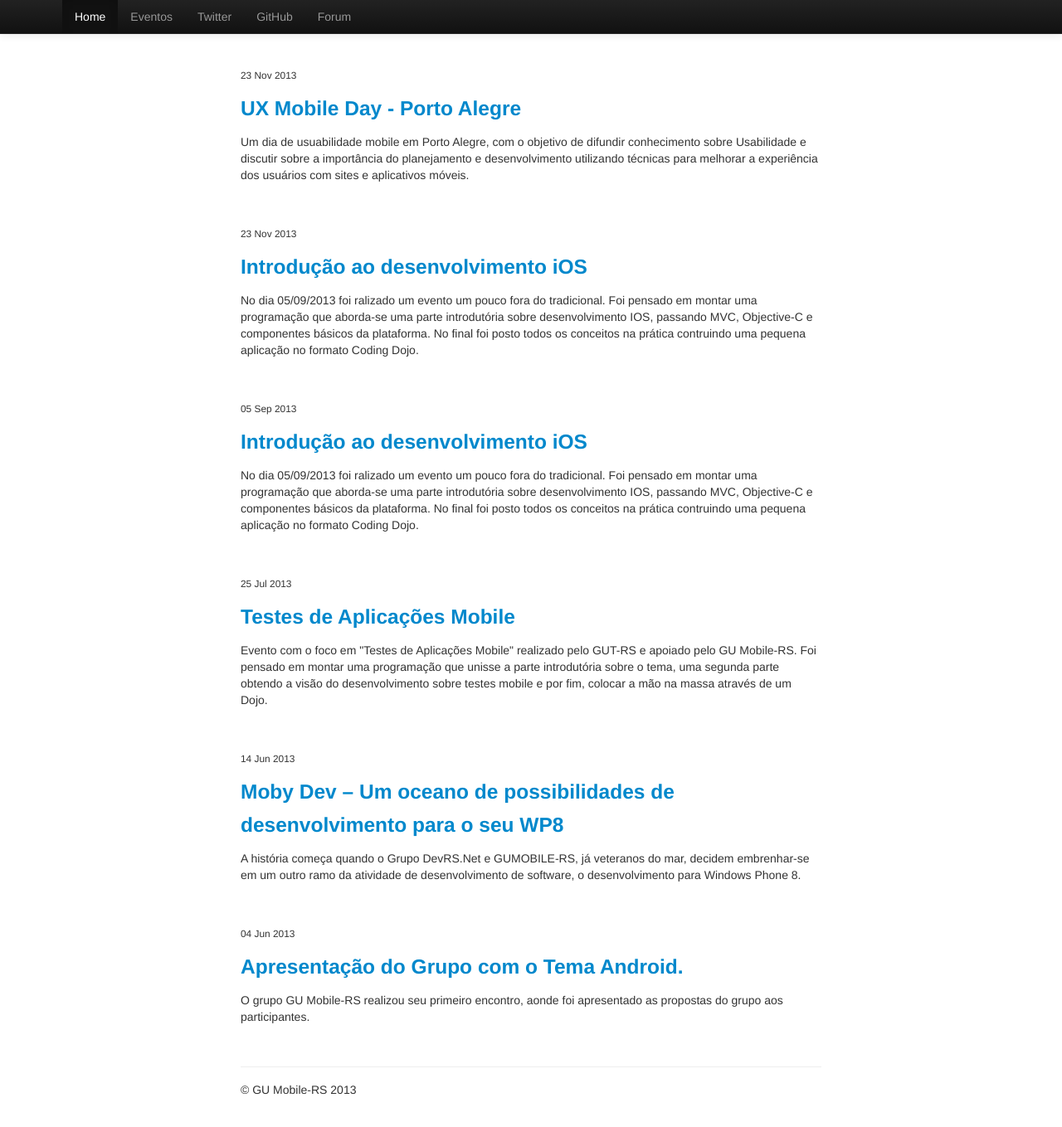
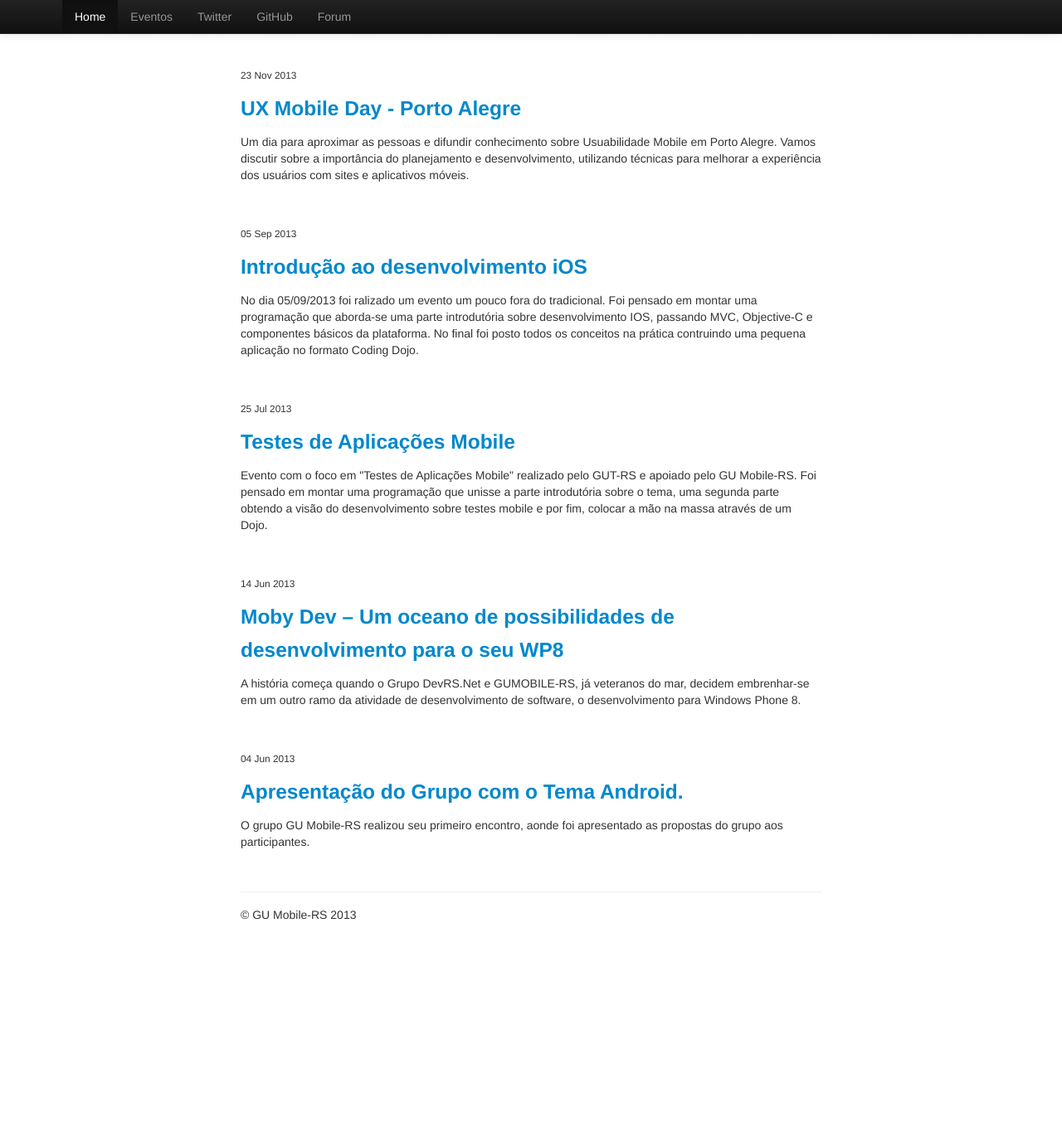
Before and after one commit to vameri/gumobilers.github.com, a Jekyll site: the page built from events/index.html, in a window 1280 px wide and 1374 px high. Shown: the top 1359 px of the window at 83% size. Built offline with Jekyll 4.4.1, drawn with Linux system fonts in a browser that asks for light colours.

Commit message:
update post ux

```diff
--- a/_posts/2013-11-23-ux-day-portoalegre.html
+++ /dev/null
@@ -1,48 +0,0 @@
----
-layout: default
-title: Introdução ao desenvolvimento iOS
-description: No dia 05/09/2013 foi ralizado um evento um pouco fora do tradicional. Foi pensado em montar uma programação que aborda-se uma parte introdutória sobre desenvolvimento IOS, passando MVC, Objective-C e componentes básicos da plataforma. No final foi posto todos os conceitos na prática contruindo uma pequena aplicação no formato Coding Dojo.
----
-<div class="row">
-  	<h3>UX Day - Porto Alegre.</h3>
-  	{% include share.html %}
-  	<p>&nbsp;</p>
-  	<p>No dia 05/09/2013 foi ralizado um evento um pouco fora do tradicional.</p>
-	<p>Foi pensado em montar uma programação que aborda-se uma parte introdutória sobre desenvolvimento IOS, passando MVC, Objective-C e componentes básicos da plataforma. No final foi posto todos os conceitos na prática contruindo uma pequena aplicação no formato Coding Dojo.</p>
-	<hr>
-
-	<h3>Pré-requisitos:</h3>
-	<p>Conhecimentos de lógica de programação.</p>
-
-	<hr>
-
-	<h3>Grade do evento</h3>
-
-	<ul>
-		<li><strong>18:45 – 19:15</strong> - Credenciamento</li>
-		<li><strong>19:15 – 19:20</strong> - Aberturav
-		<li><strong>19:30 – 20:10</strong> - Introdução ao desenvolvimento iOS</li>
-		<li><strong>20:15 – 20:55</strong> - Componentes básicos do iOS.</li>
-		<li><strong>21:00 – 22:00</strong> - Coding Dojo</li>
-		<li><strong>22:00 – 22:30</strong> - Coffee + Network</li>
-	</ul>
-	<hr>
-
-	<h3>Tópicos e resumo das palestras</h3>
-	<br>
-
-	<h4>MVC e Objective-C</h4>
-	<p>Introdução ao desenvolvimento iOS apresentando as bases do sistema, como o sistema operacional está estruturado, o que é MVC e uma breve introdução sobre o Objective-C, que é a linguagem de programação utilizada na IDE de desenvolvimento da Apple, apresentando métodos, variáveis de instância, propriedades e alguns objetos nativos do framework básico do iOS o Foundation.</p>
-	<hr>
-
-	<h3>Palestrantes:</h3>
-	<br>
-
-	<h4>Alan Velasques Santos</h4>
-	<p>Apresentação pessoal: Bolsista de mestrado pela UFRGS, possui graduação em Ciência da Computação pela UNIFRA (2013). Desenvolvedor PHP há mais de 5 anos, a dois utilizando CodeIgniter. Desenvolvedor mobile iOS com vários cursos na área. Experiência em Front-End com JQuery, CSS, HTML visando também layouts responsivos e mobile.</p>
-	<hr>
-
-	<h4>Eduardo Costa</h4>
-	<p>Co-fundador da Craftbox, uma startup que cria produtos que facilitem a vida das pessoas com soluções praticas e com foco no conteúdo. Desenvolveu o Movie Showtime, aplicativo mobile com mais de 500 mil usuários.</p>
-
-</div>
--- a/_posts/2013-11-23-ux-mobile-day-portoalegre.html
+++ b/_posts/2013-11-23-ux-mobile-day-portoalegre.html
@@ -1,24 +1,27 @@
 ---
 layout: default
 title: UX Mobile Day - Porto Alegre
-description: Um dia de usuabilidade mobile em Porto Alegre, com o objetivo de difundir conhecimento sobre Usabilidade e discutir sobre a importância do planejamento e desenvolvimento utilizando técnicas para melhorar a experiência dos usuários com sites e aplicativos móveis.
+description: Um dia para aproximar as pessoas e difundir conhecimento sobre Usuabilidade Mobile em Porto Alegre. Vamos discutir sobre a importância do planejamento e desenvolvimento, utilizando técnicas para melhorar a experiência dos usuários com sites e aplicativos móveis.
 ---
 <div class="row">
   	<h3>UX Mobile Day - Porto Alegre.</h3>
   	{% include share.html %}
   	<p>&nbsp;</p>
 
-	<p>Um dia de usuabilidade mobile em Porto Alegre, com o objetivo de difundir conhecimento sobre Usabilidade e discutir sobre a importância do planejamento e desenvolvimento utilizando técnicas para melhorar a experiência dos usuários com sites e aplicativos móveis.</p>
+  	<p>
+  		<img src="assets/img/ux-day/topo_ux.png">
+  	</p>
 
-	<br>
-	<p><a href="" class="btn btn-large">Faça sua incrição</a></p>
-	<hr>
+	<p>Um dia para aproximar as pessoas e difundir conhecimento sobre Usuabilidade Mobile em Porto Alegre. Vamos discutir sobre a importância do planejamento e desenvolvimento, utilizando técnicas para melhorar a experiência dos usuários com sites e aplicativos móveis.</p>
 
-	<h3>Motivação do Evento:</h3>
-	<p>A crescente popularização de dispositivos móveis tem revolucionado a vida das pessoas. E com isso, cresce a demanda por sites e aplicativos que atendam as necessidades de todos e diariamente. Centenas de soluções são lançadas diariamente, mas entre tantas opções, o que leva um usuário à escolha? O que faz ele permanecer utilizando a mesma solução?<p>
-
-	<p>Facilidade de uso!</p>
-	<hr>
+	<div class="span6">
+		<img src="assets/img/ux-day/ux_phone.png">
+	</div>
+	<div class="span6">
+		<h3>Centenas de soluções são lançadas diariamente, mas entre tantas opções, o que leva um usuário à escolha? <br> O que faz ele permanecer utilizando a mesma solução?</h3>
+		<h1>Facilidade de Uso!</h1>
+		<a href="" class="btn btn-large">INSCREVA-SE</a>
+	</div>
 
 	<h3>Público-alvo:</h3>
 	<p>Desenvolvedores, Designers, Estudantes e Empreendedores que veem futuro na área e/ou buscam expandir seus conhecimentos.</p>
@@ -27,34 +30,51 @@
 	<h3>Solidário:</h3>
 	<p>A inscrição para será 2kg de alimentos não-perecíveis que serão doados a instituições de amparo social.</p>
 	<hr>
-	<!--
+
 	<h3>Grade do evento</h3>
 
 	<ul>
-		<li><strong>18:45 – 19:15</strong> - Credenciamento</li>
-		<li><strong>19:15 – 19:20</strong> - Aberturav
-		<li><strong>19:30 – 20:10</strong> - Introdução ao desenvolvimento iOS</li>
-		<li><strong>20:15 – 20:55</strong> - Componentes básicos do iOS.</li>
-		<li><strong>21:00 – 22:00</strong> - Coding Dojo</li>
-		<li><strong>22:00 – 22:30</strong> - Coffee + Network</li>
+		<li><strong>13:30 – 14:00</strong> - Credenciamento e Abertura</li>
+		<li><strong>14:00 – 15:00</strong> - Palestra de Renato Rosa
+		<li><strong>15:00 – 15:40</strong> - Palestra de Pedro Belleza</li>
+		<li><strong>14:40 – 16:10</strong> - Coffee + Network</li>
+		<li><strong>16:10 – 16:40</strong> - Em definição</li>
+		<li><strong>16:50 – 17:40</strong> - Usabilidade Mobile - Testes ágeis na prática - Marcelo Morais</li>
+		<li><strong>17:40 – 18:00</strong> - Encerramento e Sorteios</li>
 	</ul>
 	<hr>
 
-	<h3>Tópicos e resumo das palestras</h3>
-	<br>
-
-	<h4>MVC e Objective-C</h4>
-	<p>Introdução ao desenvolvimento iOS apresentando as bases do sistema, como o sistema operacional está estruturado, o que é MVC e uma breve introdução sobre o Objective-C, que é a linguagem de programação utilizada na IDE de desenvolvimento da Apple, apresentando métodos, variáveis de instância, propriedades e alguns objetos nativos do framework básico do iOS o Foundation.</p>
-	<hr>
-
-	<h3>Palestrantes:</h3>
-	<br>
-
-	<h4>Alan Velasques Santos</h4>
-	<p>Apresentação pessoal: Bolsista de mestrado pela UFRGS, possui graduação em Ciência da Computação pela UNIFRA (2013). Desenvolvedor PHP há mais de 5 anos, a dois utilizando CodeIgniter. Desenvolvedor mobile iOS com vários cursos na área. Experiência em Front-End com JQuery, CSS, HTML visando também layouts responsivos e mobile.</p>
-	<hr>
-
-	<h4>Eduardo Costa</h4>
-	<p>Co-fundador da Craftbox, uma startup que cria produtos que facilitem a vida das pessoas com soluções praticas e com foco no conteúdo. Desenvolveu o Movie Showtime, aplicativo mobile com mais de 500 mil usuários.</p>
-	-->
+	<h3>Palestrantes</h3>
+	<div class="span12">
+		<div class="row">
+			<div class="span2">
+				<img src="assets/img/ux-day/renato_morais.jpg" alt="renato rosa" width="146" height="146">
+			</div>
+			<div class="span9">
+				<h5>Renato Rosa / Dinamize</h5>
+				<p></p>
+			</div>
+		</div>
+		<div class="row">
+			<div class="span2">
+				<img src="assets/img/ux-day/thumb_renato_rosa.png" alt="pedro belleza" width="146" height="146">
+			</div>
+			<div class="span9">
+				<h5>Pedro Belleza / HP</h5>
+				<p></p>
+			</div>
+		</div>
+		<div class="row">
+			<div class="span2">
+				<img src="assets/img/ux-day/marcelo_morais.jpg" alt="marcelo morais" width="146" height="146">
+			</div>
+			<div class="span9">
+				<h5>Marcelo Morais / HP</h5>
+				<p>Com 18 anos de expêriencia em criação de produtos digitais.<br>
+				Foi Editor de Arte no ZAZ e Gerente de UX no Terra<br>
+				Fundador da Usuall, onde atualmente é diretor.<br>
+				Formado em Publicidade com expecialização em Design Gráfico e MBA em Gerenciamento Empresarial.</p>
+			</div>
+		</div>
+	</div>
 </div>
```
Also changed, not shown: assets/img/ux-day/PedroBelleza.jpg (added), assets/img/ux-day/marcelo_morais.jpg (added), assets/img/ux-day/renato_morais.jpg (added), assets/img/ux-day/topo_ux.png (added), assets/img/ux-day/ux_phone.png (added).
